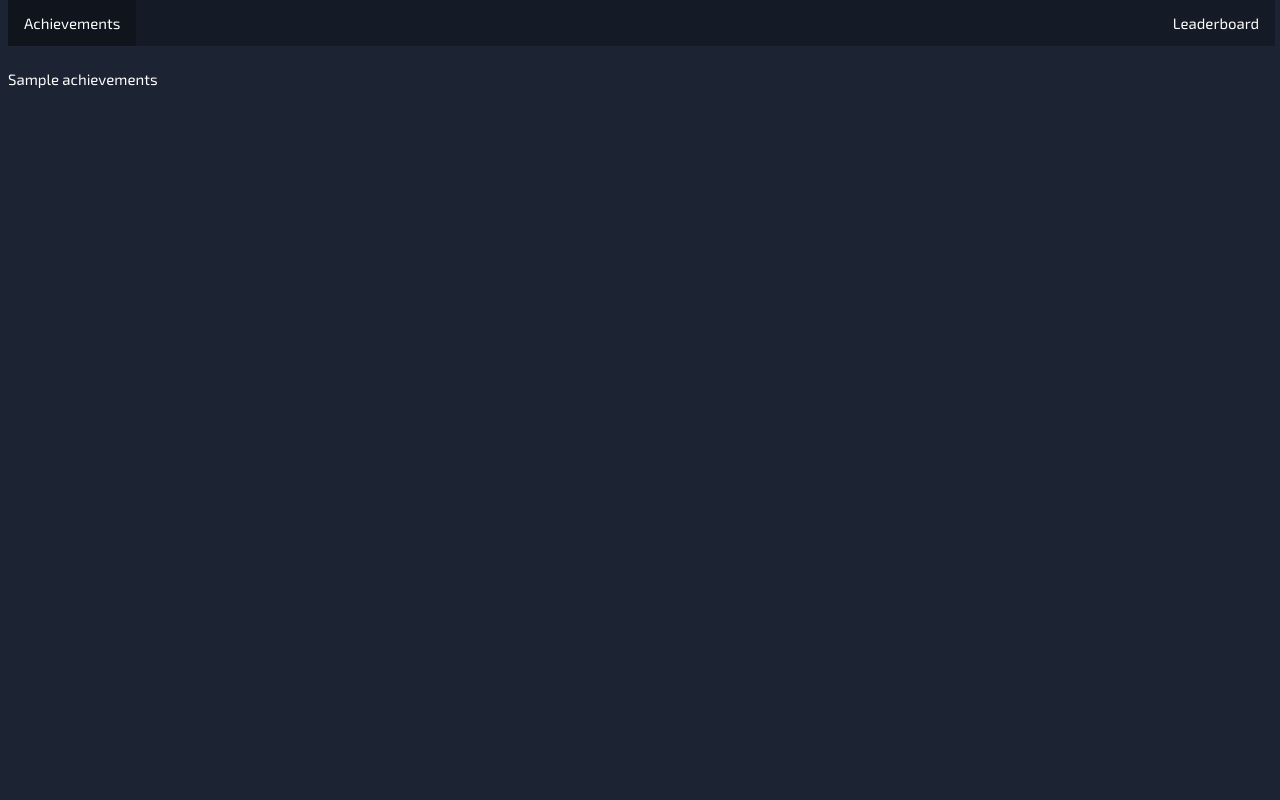
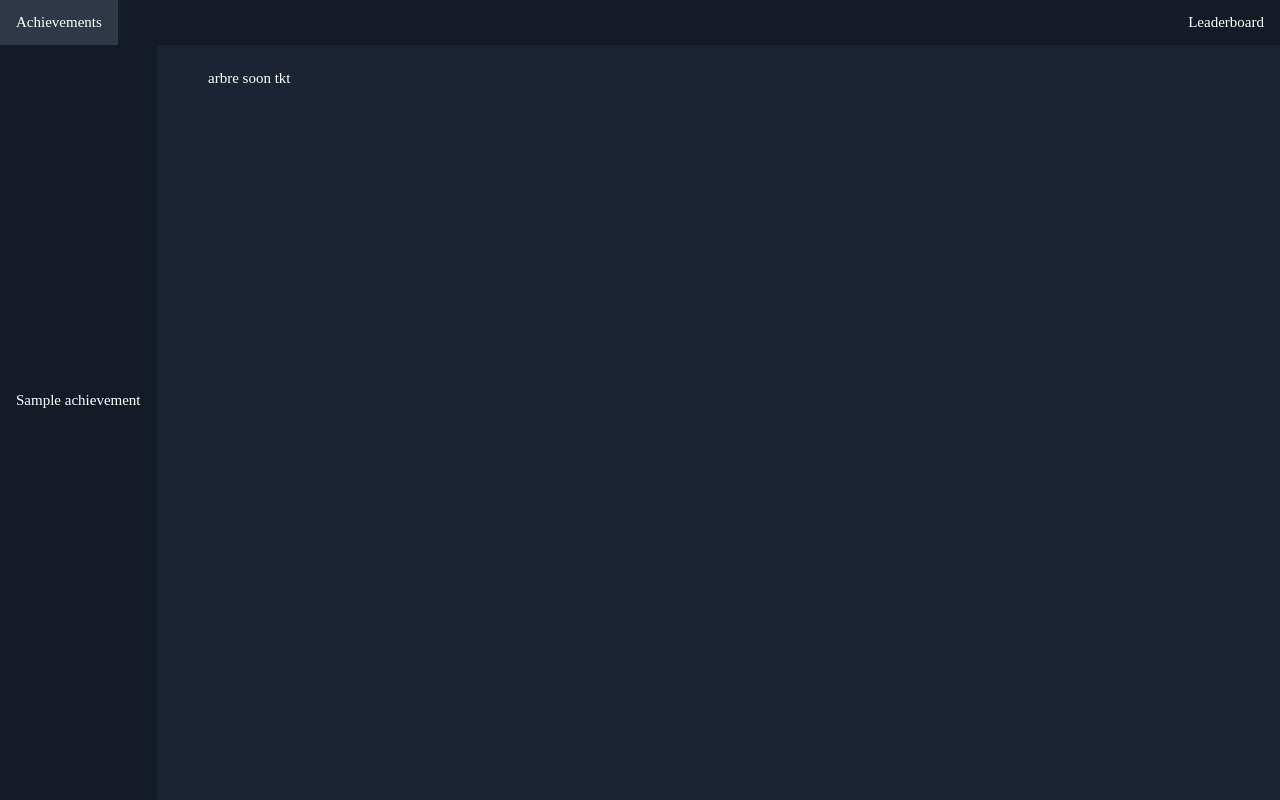
Before and after one commit to nalo26/Achievements-of-IUT, a Flask app: template templates/achievements.html in a window 1280 px wide. Run offline with Flask 2, Linux system fonts and the light colour scheme; the template is opened without the code that fills it: most values are stand-ins (such as "Sample title", 1, 10 or a date in 2020); some web fonts are replaced.

Commit message:
side bar

```diff
--- /dev/null
+++ b/static/css/main.css
@@ -0,0 +1,30 @@
+:root {
+    --main-color: #1C2433;
+    --secondary-color: #141B26;
+    --light-link: #2f3847;
+    --dark-link: #0f141d;
+    --text: #ffffff;
+    --difficulty-1: #6AA84F;
+    --difficulty-2: #4A86EF;
+    --difficulty-3: #E69137;
+    --difficulty-4: #970000;
+    --difficulty-5: #674EA7;
+    /* --difficulty-5: #000000; */
+}
+
+@font-face {
+	font-family: "Exo 2";
+	src: url("Exo2-Regular.otf");
+}
+
+body {
+	font-family: "Exo 2";
+	background: var(--main-color);
+	font-size: 15px;
+	color: var(--text);
+}
+
+.achievements {
+	margin-top: 70px;
+    margin-left: 200px;
+}
--- /dev/null
+++ b/static/css/navbar.css
@@ -0,0 +1,52 @@
+.navbar, .navbar ul {
+    padding: 0;
+    margin: 0;
+    list-style: none;
+    position: fixed;
+}
+
+.navbar {
+    background: var(--secondary-color);
+    width: 100%;
+    top: 0;
+    left: 0;
+}
+
+.navbar li {
+    display: inline-block;
+}
+
+.navbar ul li {
+    display: inherit;
+}
+
+.navbar a {
+    text-decoration: none;
+    display: block;
+    color: var(--text);
+    padding: 14px 16px;
+}
+
+.navbar a:hover {
+    background-color: var(--light-link);
+    transition-duration: 0.4s;
+}
+
+.navbar a:not(hover) {
+    transition-duration: 0.4s;
+}
+
+.navbar ul {
+    position: absolute;
+    display: none;
+    text-align: left;
+}
+
+.navbar li:hover ul {
+    background-color: var(--secondary-color);
+    display: block;
+}
+
+.active {
+	background-color: var(--dark-link);
+}
--- /dev/null
+++ b/static/css/sidebar.css
@@ -0,0 +1,43 @@
+.sidebar {
+    background-color: var(--secondary-color);
+    height: 100%;
+    top: 0;
+    left: 0;
+    position: fixed;
+    list-style: none;
+    overflow-x: hidden;
+    display: flex;
+    flex-direction: column;
+    align-items: flex-start;
+    justify-content: center;
+}
+
+.sidebar li {
+    display: block;
+    width: 100%;
+}
+
+.sidebar a {
+    text-decoration: none;
+    display: block;
+    color: var(--text);
+    padding: 14px 16px;
+}
+
+.sidebar a:hover {
+    background-color: var(--light-link);
+    transition-duration: 0.4s;
+}
+
+.sidebar a:not(hover) {
+    transition-duration: 0.4s;
+}
+
+.sidebar li:hover ul {
+    background-color: var(--secondary-color);
+    display: block;
+}
+
+.active {
+	background-color: var(--dark-link);
+}
--- a/static/style.css
+++ /dev/null
@@ -1,74 +0,0 @@
-:root {
-    --main-color: #1C2433;
-    --secondary-color: #141B26;
-    --light-link: #2f3847;
-    --dark-link: #0f141d;
-    --text: #ffffff;
-    --difficulty-1: #6AA84F;
-    --difficulty-2: #4A86EF;
-    --difficulty-3: #E69137;
-    --difficulty-4: #970000;
-    --difficulty-5: #674EA7;
-    /* --difficulty-5: #000000; */
-}
-
-@font-face {
-	font-family: "Exo 2";
-	src: url("Exo2-Regular.otf");
-}
-
-body {
-	font-family: "Exo 2";
-	background: var(--main-color);
-	font-size: 15px;
-	color: var(--text);
-}
-
-#navbar, #navbar ul {
-    padding: 0;
-    margin: 0;
-    list-style: none;
-    position: fixed;
-}
-#navbar {
-    background: var(--secondary-color);
-    width: 99%;
-    top: 0;
-}
-#navbar li {
-    display: inline-block;
-}
-#navbar ul li {
-    display: inherit;
-}
-#navbar a {
-    text-decoration: none;
-    display: block;
-    color: var(--text);
-    padding: 14px 16px;
-}
-#navbar a:hover {
-    background-color: var(--light-link);
-    transition-duration: 0.4s;
-}
-#navbar a:not(hover) {
-    transition-duration: 0.4s;
-}
-#navbar ul {
-    position: absolute;
-    display: none;
-    text-align: left;
-}
-#navbar li:hover ul {
-    background-color: var(--secondary-color);
-    display: block;
-    /* left: 10px; */
-}
-
-.active {
-	background-color: var(--dark-link);
-}
-
-.achievements {
-	margin-top: 70px;
-}
--- a/templates/achievements.html
+++ b/templates/achievements.html
@@ -1,9 +1,21 @@
 <head>
     <title>[IUT RPG] {{ achievements[category]['name'] }}</title>
-    <link rel="stylesheet" type="text/css" href="{{ url_for('static', filename='style.css') }}">
+    <link rel="stylesheet" type="text/css" href="{{ url_for('static', filename='css/main.css') }}">
+    <link rel="stylesheet" type="text/css" href="{{ url_for('static', filename='css/navbar.css') }}">
+    <link rel="stylesheet" type="text/css" href="{{ url_for('static', filename='css/sidebar.css') }}">
 </head>
+
 <body>
+    <div class="sidebar">
+        {% for a in achievements %}
+            <li><a href="/achievements/{{ loop.index-1 }}">{{ a['name'] }}</a></li>
+        {% endfor %}
+    </div>
+
     {% include "navbar.html" %}
 
-    <div class="achievements">{{ achievements }}</div>
+    <div class="achievements">
+        {# {{ achievements }} #}
+        arbre soon tkt
+    </div>
 </body>
--- a/templates/navbar.html
+++ b/templates/navbar.html
@@ -1,10 +1,4 @@
-<nav id="navbar">
-    <li class="active"><a href="/achievements">Achievements</a>
-        <ul>
-            {% for a in achievements %}
-                <li><a href="/achievements/{{ loop.index }}">{{ a['name'] }}</a></li>
-            {% endfor %}
-        </ul>
-    </li>
+<nav class="navbar">
+    <li><a href="/achievements">Achievements</a></li>
     <li style="float:right"><a href="/leaderboard">Leaderboard</a></li>
 </nav>
```
